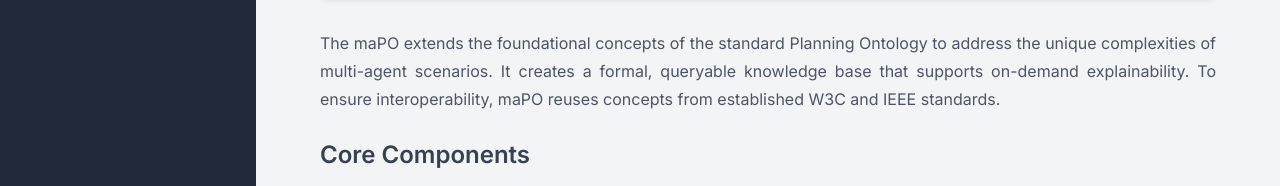
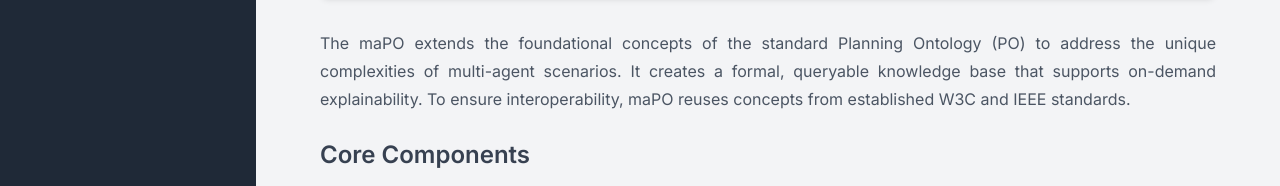
Before and after one commit to ai4society/ma-Ontology, a plain HTML site: page index.html in a window 1280 px wide. Both pictures are taken after a click on the link "maPO Schema". Shown: the part 595-781 px from the top of the page. Drawn offline with nearby package versions, Linux system fonts and the light colour scheme.

Commit message:
Add hyperlink to Planning Ontology in maPO description

```diff
--- a/index.html
+++ b/index.html
@@ -171,7 +171,7 @@
                         <img src="ontology/maPO.png" alt="MA-Ontology Schema Diagram" class="mx-auto rounded-md">
                         <p class="text-sm text-gray-500 mt-2">The maPO schema, illustrating the classes and properties for modeling the MAPF planning and conflict-resolution workflow.</p>
                     </div>
-                    <p>The maPO extends the foundational concepts of the standard Planning Ontology to address the unique complexities of multi-agent scenarios. It creates a formal, queryable knowledge base that supports on-demand explainability. To ensure interoperability, maPO reuses concepts from established W3C and IEEE standards.</p>
+                    <p>The maPO extends the foundational concepts of the standard <a href="https://ai4society.github.io/planning-ontology/">Planning Ontology (PO)</a> to address the unique complexities of multi-agent scenarios. It creates a formal, queryable knowledge base that supports on-demand explainability. To ensure interoperability, maPO reuses concepts from established W3C and IEEE standards.</p>
 
                     <h3>Core Components</h3>
                     <ul>
```
